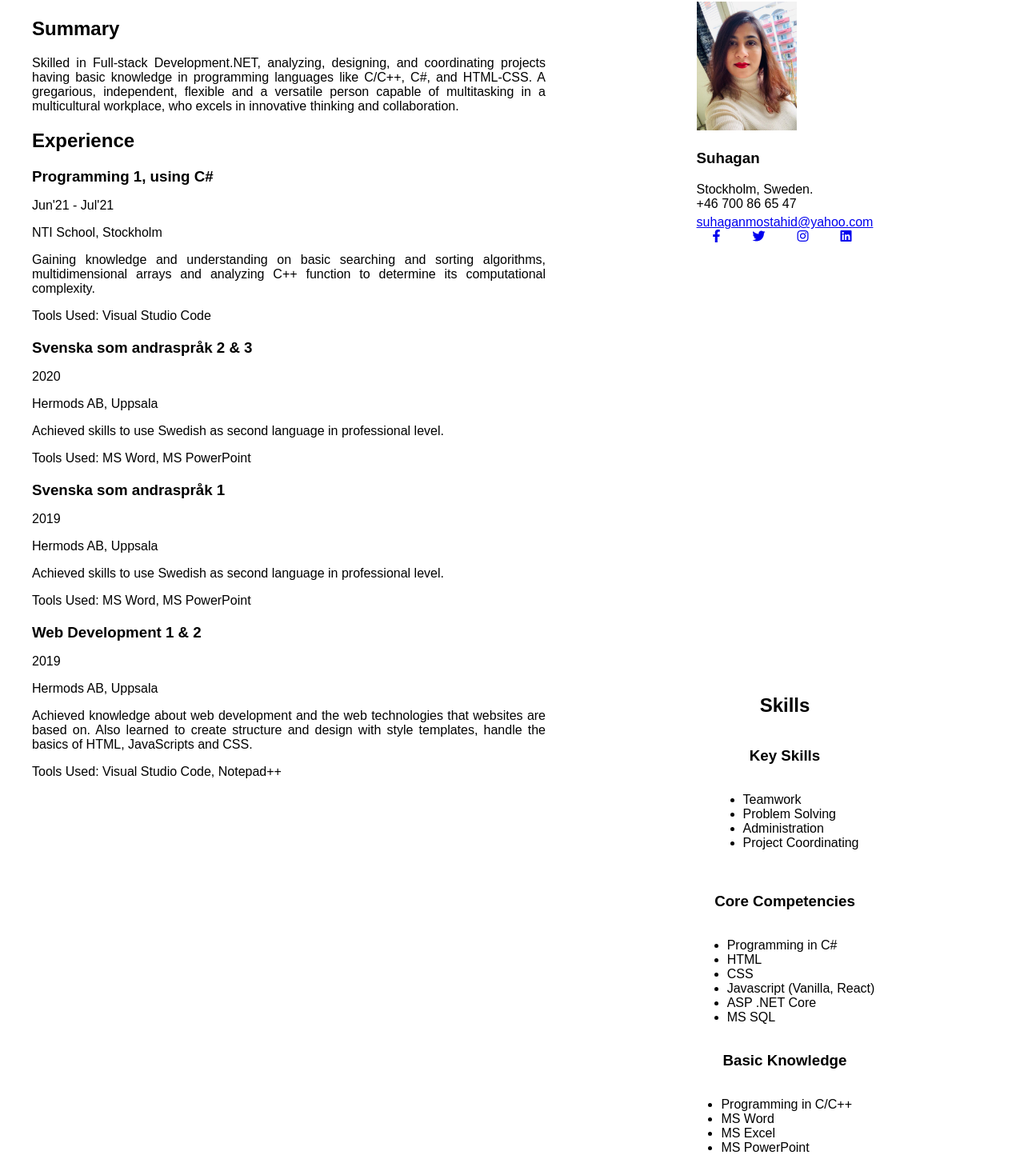
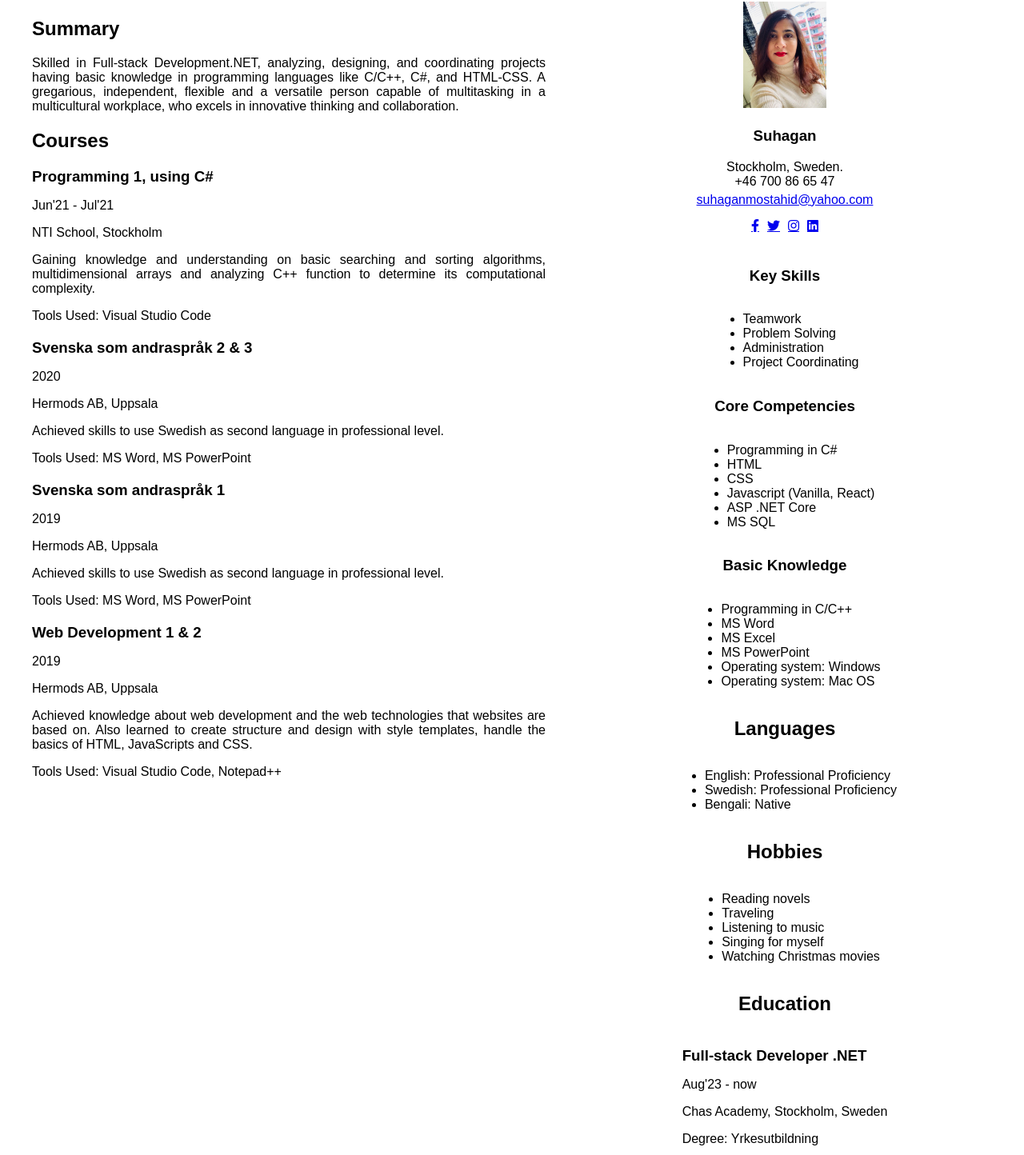
Before and after one commit to suhagan/dynamic-cv-suhagan, a React (Create React App) app: page /resume in a window 1280 px wide. Shown: the part 372-1816 px from the top of the page at 80% size. Built offline with nearby package versions, Linux system fonts and the light colour scheme.

Commit message:
Adjusting styling (CSS) for resume page.

```diff
--- a/src/pages/MyResume.css
+++ b/src/pages/MyResume.css
@@ -14,21 +14,21 @@
   .side-column {
     flex: 1 1 45%;
     padding: 20px;
+    box-sizing: border-box;
     display: flex;
-    box-sizing: border-box;
     flex-direction: column;
-    /* align-items:baseline; */
+    align-items: flex-start; /* Align items to the left */
   }
 
   .information {
-    text-align: justify;
-    margin-bottom: 20px;
+    width: 100%;
+    text-align: center;
+    margin-bottom: 20px; /* Ensure gap below information section */
   }
 
   .information img {
-    max-width: 100%;
-    height: 20%;
-    width: fit-content;
+    width: 20%; /* Set image width to 20% */
+    height: auto;
     margin-bottom: 10px;
   }
 
@@ -38,34 +38,38 @@
 
   .information p,
   .information a {
-    margin: 15px 15;
-    margin-bottom: 5px;
+    margin: 5px 0;
   }
 
-  .share a {
-
+  .share {
+    display: flex;
+    justify-content: center;
+    gap: 10px;
     margin-top: 10px;
-    margin: 0 20px;
-    margin-inline: 20;
-    text-decoration: none;
-  }
-
-  .experience-item,
-  .education-item {
-    margin-bottom: 20px;
-  }
-
-  .experience-item h3,
-  .education-item h3 {
-    margin: 5px 0;
   }
 
   .skills, .education, .languages, .hobbies {
     width: 100%;
+    margin-bottom: 20px; /* Ensures separation between sections */
+    text-align: left; /* Align text to the left */
   }
 
   .skills h3, .education h3, .languages h3, .hobbies h3 {
-    text-align: left;
+    text-align: left; /* Align to the left */
+    margin-top: 20px; /* Add gap above each h3 */
+    margin-bottom: 10px; /* Add gap below each h3 */
+  }
+
+  .skills ul, .languages ul, .hobbies ul {
+    padding-left: 20px; /* Indent list items */
+  }
+
+  .education-item, .experience-item {
+    margin-bottom: 20px; /* Add gap between education and experience items */
+  }
+
+  .education-item h3, .experience-item h3 {
+    margin: 20px 0 10px; /* Add gap above and below each h3 */
   }
 
   /* Add responsiveness for my resume page */
@@ -77,4 +81,8 @@
     .main-column, .side-column {
       flex: 1 1 100%;
     }
+
+    .information img {
+      width: 50%; /* Adjust image size for smaller screens */
+    }
   }
--- a/src/pages/MyResume.jsx
+++ b/src/pages/MyResume.jsx
@@ -14,7 +14,7 @@ function MyResume() {
           Skilled in Full-stack Development.NET, analyzing, designing, and coordinating projects having basic knowledge in programming languages like C/C++, C#, and HTML-CSS. A gregarious, independent, flexible and a versatile person capable of multitasking in a multicultural workplace, who excels in innovative thinking and collaboration.
         </p>
 
-        <h2>Experience</h2>
+        <h2>Courses</h2>
         {experienceData.Courses.map((course, index) => (
           <div key={index} className="experience-item">
             <h3>{course.CourseName}</h3>
@@ -32,7 +32,7 @@ function MyResume() {
           <p>Stockholm, Sweden.<br />
             +46 700 86 65 47 <br /></p>
           <a href="mailto:suhaganmostahid@yahoo.com">suhaganmostahid@yahoo.com</a>
-          <br></br>
+
           <div className="share">
             <a href="#" className="fab fa-facebook-f"></a>
             <a href="#" className="fab fa-twitter"></a>
@@ -40,35 +40,37 @@ function MyResume() {
             <a className="fab fa-linkedin" href="https://www.linkedin.com/in/suhagan-mostahid-914b62100/"></a>
           </div>
         </div>
-        <br></br>
 
-        <h2>Skills</h2>
+
         <h3>Key Skills</h3>
         <ul>
           {skillData.KeySkills.map((skill, index) => (
             <li key={index}>{skill}</li>
           ))}
         </ul>
-        <br></br>
+
         <h3>Core Competencies</h3>
         <ul>
           {skillData.CoreCompetencies.map((competency, index) => (
             <li key={index}>{competency}</li>
           ))}
         </ul>
+
         <h3>Basic Knowledge</h3>
         <ul>
           {skillData.BasicKnowledges.map((knowledge, index) => (
             <li key={index}>{knowledge}</li>
           ))}
         </ul>
-        <h3>Languages</h3>
+
+        <h2>Languages</h2>
         <ul>
           {Object.entries(skillData.Languages).map(([language, proficiency], index) => (
             <li key={index}>{language}: {proficiency}</li>
           ))}
         </ul>
-        <h3>Hobbies</h3>
+
+        <h2>Hobbies</h2>
         <ul>
           {skillData.Hobbies.map((hobby, index) => (
             <li key={index}>{hobby}</li>
```
